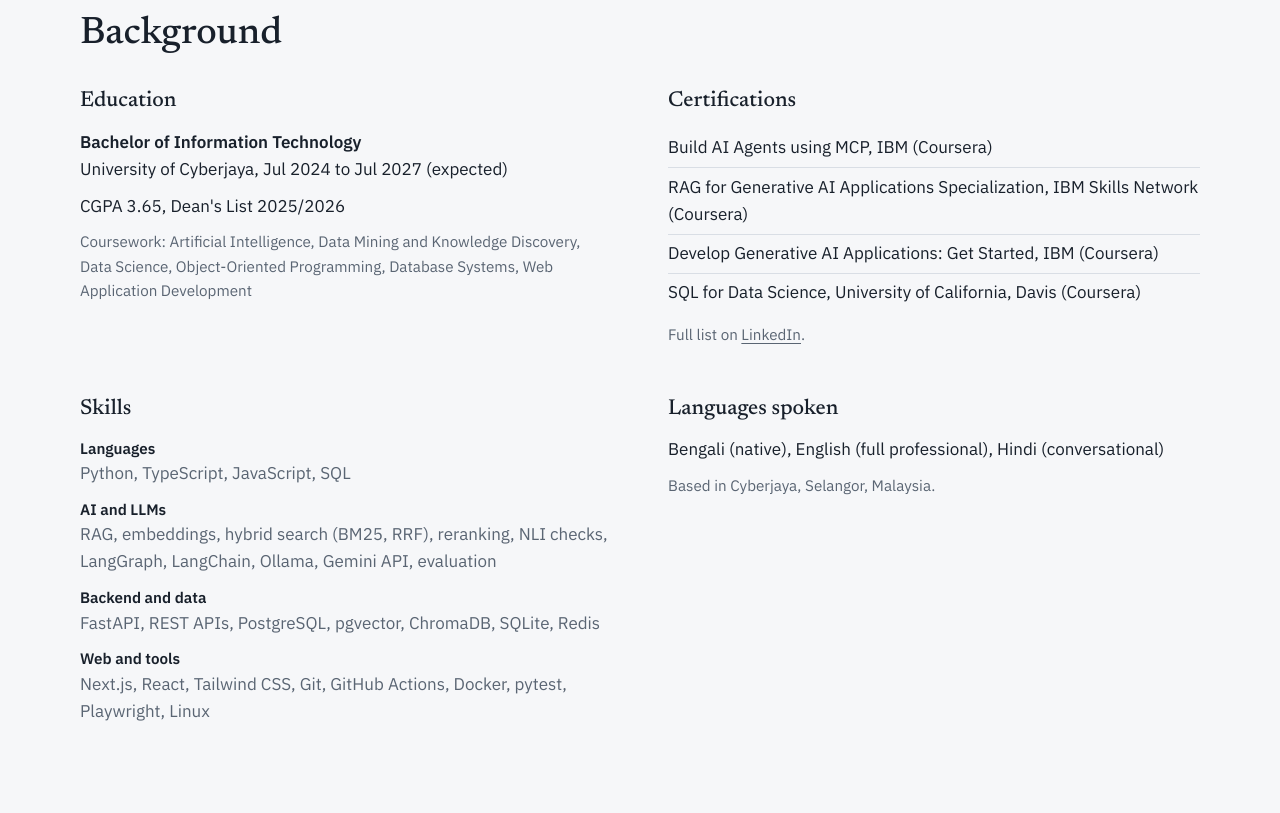
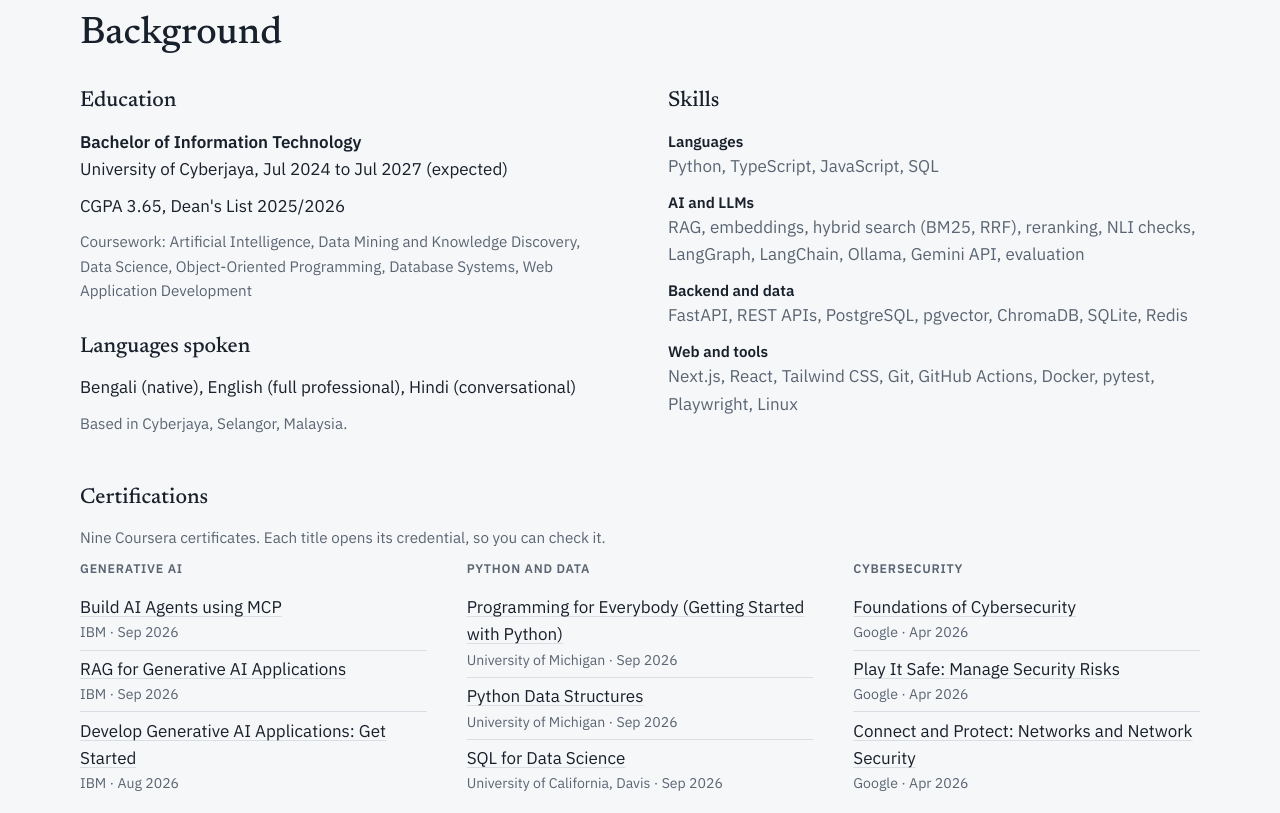
Before and after one commit to maksudaakhtertumpa/maksudaakhtertumpa.github.io, a plain HTML site: page index.html in a window 1280 px wide. Shown: the part 2900-3713 px from the top of the page. Drawn offline with Linux system fonts and the light colour scheme.

Commit message:
Add all certificates

```diff
--- a/index.html
+++ b/index.html
@@ -125,16 +125,9 @@
         <p><strong>Bachelor of Information Technology</strong><br>University of Cyberjaya, Jul 2024 to Jul 2027 (expected)</p>
         <p>CGPA 3.65, Dean's List 2025/2026</p>
         <p class="muted">Coursework: Artificial Intelligence, Data Mining and Knowledge Discovery, Data Science, Object-Oriented Programming, Database Systems, Web Application Development</p>
-      </div>
-      <div>
-        <h3>Certifications</h3>
-        <ul class="plain">
-          <li>Build AI Agents using MCP, IBM (Coursera)</li>
-          <li>RAG for Generative AI Applications Specialization, IBM Skills Network (Coursera)</li>
-          <li>Develop Generative AI Applications: Get Started, IBM (Coursera)</li>
-          <li>SQL for Data Science, University of California, Davis (Coursera)</li>
-        </ul>
-        <p class="muted">Full list on <a href="https://www.linkedin.com/in/maksudaakhtertumpa">LinkedIn</a>.</p>
+        <h3 class="next">Languages spoken</h3>
+        <p>Bengali (native), English (full professional), Hindi (conversational)</p>
+        <p class="muted">Based in Cyberjaya, Selangor, Malaysia.</p>
       </div>
       <div>
         <h3>Skills</h3>
@@ -145,10 +138,35 @@
           <dt>Web and tools</dt><dd>Next.js, React, Tailwind CSS, Git, GitHub Actions, Docker, pytest, Playwright, Linux</dd>
         </dl>
       </div>
-      <div>
-        <h3>Languages spoken</h3>
-        <p>Bengali (native), English (full professional), Hindi (conversational)</p>
-        <p class="muted">Based in Cyberjaya, Selangor, Malaysia.</p>
+      <div class="cert-block">
+        <h3>Certifications</h3>
+        <p class="muted">Nine Coursera certificates. Each title opens its credential, so you can check it.</p>
+        <div class="cert-cols">
+          <div>
+            <p class="cert-group">Generative AI</p>
+            <ul class="plain certs">
+              <li><a href="https://www.coursera.org/account/accomplishments/records/NJ9UXG76ZXSC">Build AI Agents using MCP</a> <span>IBM · Sep 2026</span></li>
+              <li><a href="https://coursera.org/share/bdbffb8248980db6c188f7e885c3a33d">RAG for Generative AI Applications</a> <span>IBM · Sep 2026</span></li>
+              <li><a href="https://www.coursera.org/account/accomplishments/records/LDBDSPB6XFWB">Develop Generative AI Applications: Get Started</a> <span>IBM · Aug 2026</span></li>
+            </ul>
+          </div>
+          <div>
+            <p class="cert-group">Python and data</p>
+            <ul class="plain certs">
+              <li><a href="https://coursera.org/share/94ef167ba411a4c5c8d395b50a1db07e">Programming for Everybody (Getting Started with Python)</a> <span>University of Michigan · Sep 2026</span></li>
+              <li><a href="https://www.coursera.org/account/accomplishments/records/L4BWBL9DMKMO">Python Data Structures</a> <span>University of Michigan · Sep 2026</span></li>
+              <li><a href="https://www.coursera.org/account/accomplishments/records/NC7TIELJ1VJG">SQL for Data Science</a> <span>University of California, Davis · Sep 2026</span></li>
+            </ul>
+          </div>
+          <div>
+            <p class="cert-group">Cybersecurity</p>
+            <ul class="plain certs">
+              <li><a href="https://www.coursera.org/account/accomplishments/verify/8O85PVK0CHII">Foundations of Cybersecurity</a> <span>Google · Apr 2026</span></li>
+              <li><a href="https://www.coursera.org/account/accomplishments/records/ZKIU5UNE2IEG">Play It Safe: Manage Security Risks</a> <span>Google · Apr 2026</span></li>
+              <li><a href="https://www.coursera.org/account/accomplishments/records/VJDM5QP1HCVN">Connect and Protect: Networks and Network Security</a> <span>Google · Apr 2026</span></li>
+            </ul>
+          </div>
+        </div>
       </div>
     </div>
   </section>
--- a/style.css
+++ b/style.css
@@ -164,6 +164,17 @@ h2 {
 .plain { list-style: none; padding: 0; margin: 0 0 0.6rem; }
 .plain li { padding: 0.35rem 0; border-bottom: 1px solid var(--rule); }
 .plain li:last-child { border-bottom: 0; }
+.grid h3.next { margin-top: 1.75rem; }
+.cert-block { grid-column: 1 / -1; }
+.cert-cols { display: grid; grid-template-columns: repeat(3, minmax(0, 1fr)); gap: 0 2.5rem; }
+.cert-group {
+  margin: 1.1rem 0 0.2rem;
+  font-size: 0.78rem; font-weight: 600; letter-spacing: 0.06em; text-transform: uppercase;
+  color: var(--muted);
+}
+.certs a { text-decoration-color: var(--rule); }
+.certs a:hover { text-decoration-color: currentColor; }
+.certs span { display: block; color: var(--muted); font-size: 0.88rem; }
 .skills { margin: 0; }
 .skills dt { font-weight: 600; font-size: 0.95rem; }
 .skills dd { margin: 0 0 0.6rem; color: var(--muted); }
@@ -188,6 +199,7 @@ h2 {
 @media (max-width: 860px) {
   .project, .project.flagship { grid-template-columns: 1fr; }
   .grid { grid-template-columns: 1fr; }
+  .cert-cols { grid-template-columns: 1fr; }
 }
 @media (max-width: 520px) {
   .top nav { gap: 0.9rem; font-size: 0.9rem; }
```
